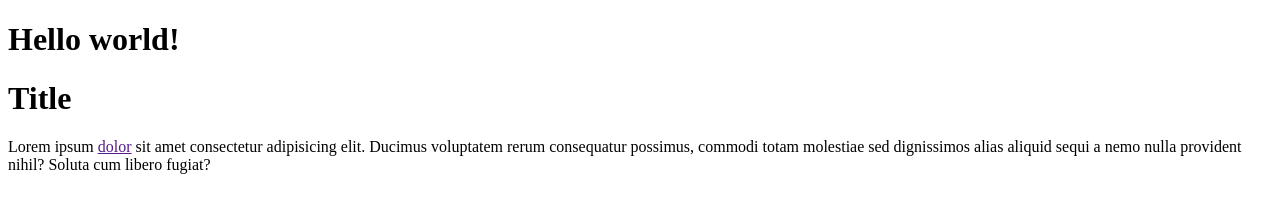
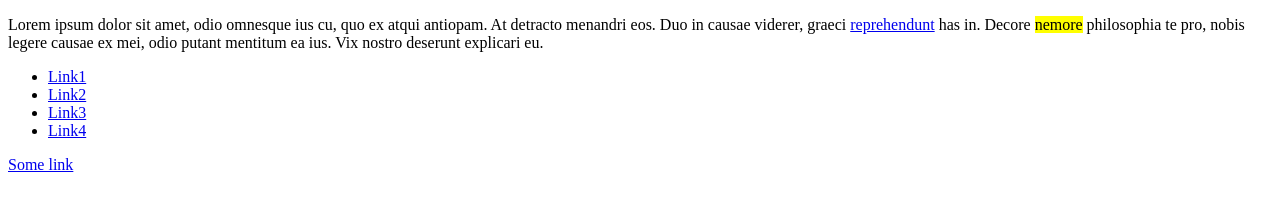
Before and after one commit to vovkasWeb/js-script, a plain HTML site: page first dom/index.html in a window 1280 px wide. Drawn offline with Linux system fonts and the light colour scheme.

Commit message:
updated file

```diff
--- a/first dom/index.html
+++ b/first dom/index.html
@@ -1,21 +1,35 @@
 <!DOCTYPE html>
 <html lang="en">
-  <head>
-    <meta charset="UTF-8" />
-    <meta name="viewport" content="width=device-width, initial-scale=1.0" />
-    <meta http-equiv="X-UA-Compatible" content="ie=edge" />
-    <title>Hello world</title>
-  </head>
-  <body>
-    <!-- my comment -->
-    <h1>Hello world!</h1>
-    <h1>Title</h1>
-    <div class="content">
-      Lorem ipsum <a href="" class="link">dolor</a> sit amet consectetur
-      adipisicing elit. Ducimus voluptatem rerum consequatur possimus, commodi
-      totam molestiae sed dignissimos alias aliquid sequi a nemo nulla provident
-      nihil? Soluta cum libero fugiat?
-    </div>
-    <script src="app.js"></script>
-  </body>
+<head>
+	<meta charset="UTF-8">
+	<meta http-equiv="X-UA-Compatible" content="IE=edge">
+	<meta name="viewport" content="width=device-width, initial-scale=1.0">
+	<title>Document</title>
+</head>
+<body>
+	<div>
+
+		<article>
+
+		  <p>Lorem ipsum dolor sit amet, odio omnesque ius cu, quo ex atqui antiopam. At detracto menandri eos. Duo in causae viderer, graeci <a href="#">reprehendunt</a> has in. Decore <mark>nemore</mark> philosophia te pro, nobis legere causae ex mei, odio putant mentitum ea ius. Vix nostro deserunt explicari eu.</p>
+
+		</article>
+
+	 </div>
+
+	 <ul>
+
+		<li><a href="#">Link1</a></li>
+
+		<li><a href="#">Link2</a></li>
+
+		<li><a href="#">Link3</a></li>
+
+		<li><a href="#">Link4</a></li>
+
+	 </ul><span></span>
+
+	 <a href="#">Some link</a>
+	 <script src="js/app.js"></script>
+</body>
 </html>
--- a/first dom/js/app.js
+++ b/first dom/js/app.js
@@ -1,8 +1,25 @@
 const div = document.querySelector('div');
 const titles = document.querySelectorAll('h1');
-// const h1 = document.getElementsByTagName('h1');
-// console.dir(h1);
-// console.log(titles);
-// console.log(Array.from(titles));
+ let h1 = document.getElementsByTagName('h1');
+//  console.dir(h1);
+//  console.log(titles);
+ //console.log(Array.from(titles));
 // console.log(Array.prototype.slice.call(titles));
-// console.log([...titles]);
+//  console.log([...h1]);
+
+
+ console.log(document.querySelector('head'));
+ console.log(document.querySelector('body'));
+ console.log(document.querySelector('body').children);
+ console.log([...document.querySelector('div').children]);
+ let dev = [...document.querySelector('div').children];
+
+
+ function isParent(parent, child) {
+	return child.parentNode===parent;
+}
+
+ console.log(isParent(document.body.children[0], document.querySelector('mark')));
+
+ const filterdLink = [...document.links].filter(a=>!a.closest('ul'));
+ console.log(filterdLink);
```
